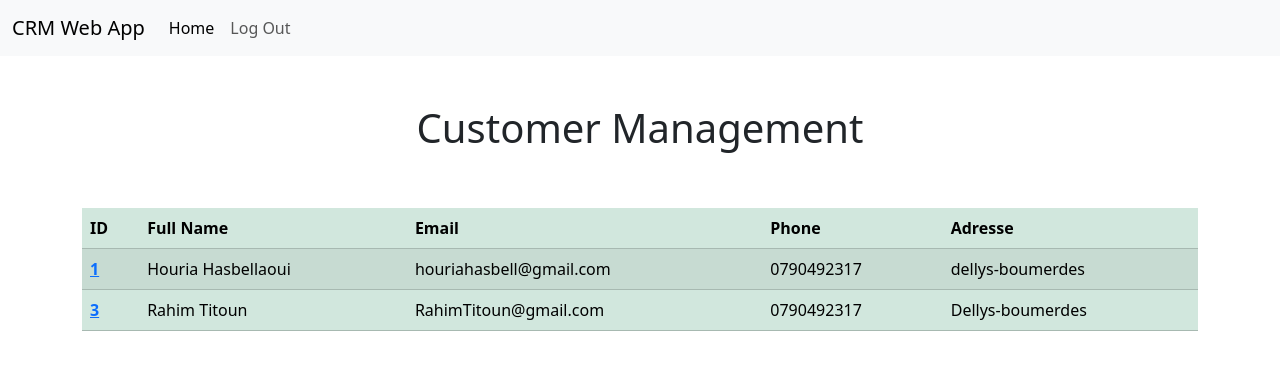
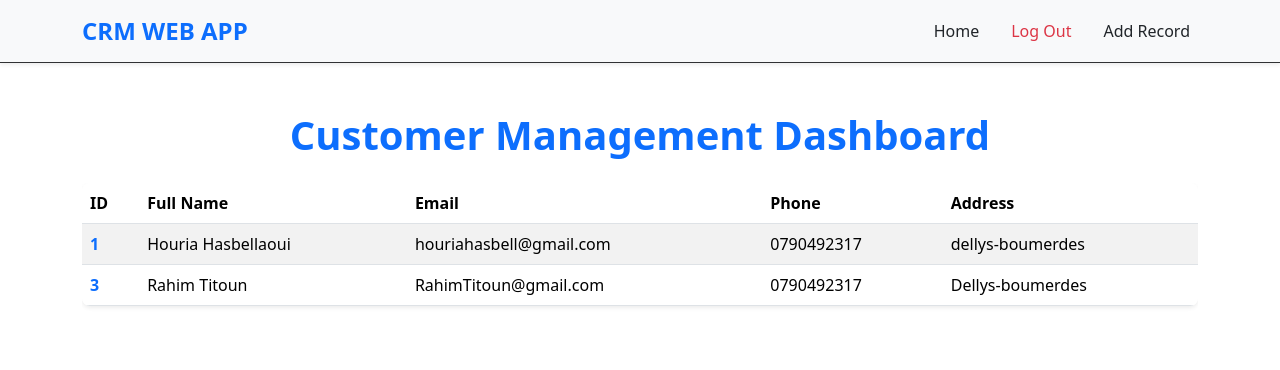
Before and after one commit to Houria-hs/CRM, a Django app: page / in a window 1280 px wide. Shown: the top 370 px of the page. Run offline with Django 5.2, Linux system fonts and the light colour scheme; a user stored in the database is signed in; data comes from the database, SQL or seed files in the repository; some libraries are stand-ins or nearby versions.

Commit message:
Improving the design and responsiveness

```diff
--- a/static/style.css
+++ b/static/style.css
@@ -0,0 +1,77 @@
+*{
+    margin: 0;
+    padding: 0;
+    box-sizing: border-box;
+}
+
+body {
+    background: #eef2f6;
+    color: #495057;
+    font-family: 'Roboto', sans-serif;
+}
+
+.table {
+    border-collapse: separate;
+    border-spacing: 0;
+    border-radius: 8px;
+    overflow: hidden;
+}
+
+.table th, .table td {
+    vertical-align: middle;
+}
+
+a.text-primary:hover {
+    text-decoration: underline;
+}
+
+.alert {
+    background-color: #fff8cd;
+    color: #856404;
+    border: 1px solid #ffeeba;
+    border-radius: 5px;
+    padding: 15px;
+}
+
+
+form {
+    transition: box-shadow 0.3s ease-in-out;
+}
+
+form:hover {
+    box-shadow: 0px 8px 20px rgba(0, 0, 0, 0.1);
+}
+
+button:hover {
+    background-color: #007bff;
+    color: #fff;
+}
+
+a:hover {
+    text-decoration: underline;
+}
+
+/* Responsive Design */
+@media (max-width: 576px) {
+    .container {
+        padding: 20px;
+    }
+
+    form {
+        width: 100%;
+        max-width: 100%;
+    }
+}
+
+.navbar-brand:hover {
+    text-decoration: underline;
+}
+
+.nav-link:hover {
+    color: #007bff !important;
+    text-decoration: underline;
+}
+
+.navbar {
+    border-bottom: 1px solid #313234;
+}
--- a/templates/base.html
+++ b/templates/base.html
@@ -16,7 +16,7 @@
 
     {% if messages %}
         {% for message in messages %}
-        <div class="alert alert-primary text-center" role="alert">
+        <div class="alert alert-primary text-center  animate__animated animate__fadeIn animate__fadeOut " role="alert">
             {{ message }}
         </div>
         {% endfor %}
--- a/templates/home.html
+++ b/templates/home.html
@@ -2,12 +2,75 @@
 {% extends 'base.html' %}
 {% load static %}
 {% load crispy_forms_tags %}
-{% block content%}
+{% block content %}
+
+{% if user.is_authenticated %}
+<div class="container py-5">
+    <h1 class="text-center text-primary mb-4" style="font-weight: bold;">Customer Management Dashboard</h1>
+    {% if customers %}
+    <div class="table-responsive">
+        <table class="table table-striped table-hover shadow-sm">
+            <thead class="thead-dark">
+                <tr>
+                    <th scope="col">ID</th>
+                    <th scope="col">Full Name</th>
+                    <th scope="col">Email</th>
+                    <th scope="col">Phone</th>
+                    <th scope="col">Address</th>
+                </tr>
+            </thead>
+            <tbody>
+                {% for customer in customers %}
+                <tr>
+                    <th scope="row">
+                        <a href="{% url 'customer_record' customer.id %}" class="text-decoration-none text-primary">
+                            {{ customer.id }}
+                        </a>
+                    </th>
+                    <td>{{ customer.full_name }}</td>
+                    <td>{{ customer.email }}</td>
+                    <td>{{ customer.phone }}</td>
+                    <td>{{ customer.adresse }}</td>
+                </tr>
+                {% endfor %}
+            </tbody>
+        </table>
+    </div>
+    {% else %}
+    <div class="alert alert-warning text-center" role="alert">
+        No customers found. Please add some records.
+    </div>
+    {% endif %}
+</div>
+{% else %}
+<div class="container d-flex flex-column align-items-center justify-content-center py-5" style="min-height: 80vh;">
+    <form action="{% url 'home' %}" method="POST" class="p-4 rounded shadow-lg" style="width: 100%; max-width: 400px; background-color: #f8f9fa;">
+        {% csrf_token %}
+        <fieldset class="form-group">
+            <h1 class="text-center text-primary mb-3">Log In</h1>
+            {{ loginform|crispy }}
+        </fieldset>
+        <div class="form-group">
+            <button type="submit" class="btn btn-primary w-100 py-2" style="font-size: 1rem; font-weight: 500;">Submit</button>
+        </div>
+        <div class="border-top mt-3 pt-3 text-center">
+            <small class="text-muted">
+                Haven't registered yet?
+                <a href="{% url 'register' %}" class="text-primary font-weight-bold" style="text-decoration: none;">Sign Up</a>
+            </small>
+        </div>
+    </form>
+</div>
+{% endif %}
+
+{% endblock %}
 
 
-{% if user.is_authenticated %}
+
+
+<!-- {% if user.is_authenticated %}
 <br> <br>
-    <h1 class="text-center"> Customer Management </h1>
+    <h1 class="text-center"> Customer Management Dashboard </h1>
 <br> <br>
     {% if customers %}
     <div class="container">
@@ -35,9 +98,9 @@
         </table>
     </div>
     {% endif %}
-{% else %}
+{% else %} -->
 <!-- log in form -->
-<div class="container d-flex justify-content-center">
+<!-- <div class="container d-flex justify-content-center">
 
     <form  action="{% url 'home' %}" method="POST">
         {% csrf_token %}
@@ -56,8 +119,5 @@
         </div>
     </form>
 
-</div>
-{% endif %}
-
-
-{% endblock %}
+</div> -->
+<!-- {% endif %}
--- a/templates/nav.html
+++ b/templates/nav.html
@@ -1,20 +1,37 @@
 
 
-
-<nav class="navbar navbar-expand-lg bg-body-tertiary">
-    <div class="container-fluid">
-        <a class="navbar-brand" href="#">CRM Web App</a>
-        <button class="navbar-toggler" type="button" data-bs-toggle="collapse" data-bs-target="#navbarNavAltMarkup" aria-controls="navbarNavAltMarkup" aria-expanded="false" aria-label="Toggle navigation">
+<nav class="navbar navbar-expand-lg navbar-light bg-light shadow-sm">
+    <div class="container">
+        <a class="navbar-brand text-primary fw-bold" href="{% url 'home' %}" style="font-size: 1.5rem;">
+            CRM WEB APP
+        </a>
+        <button
+            class="navbar-toggler"
+            type="button"
+            data-bs-toggle="collapse"
+            data-bs-target="#navbarNavAltMarkup"
+            aria-controls="navbarNavAltMarkup"
+            aria-expanded="false"
+            aria-label="Toggle navigation"
+        >
             <span class="navbar-toggler-icon"></span>
         </button>
         <div class="collapse navbar-collapse" id="navbarNavAltMarkup">
-            <div class="navbar-nav">
-                <a class="nav-link active" aria-current="page" href="{% url 'home' %}">Home</a>
-
+            <div class="navbar-nav ms-auto">
+                <a class="nav-link active text-dark fw-medium me-3" aria-current="page" href="{% url 'home' %}">
+                    Home
+                </a>
                 {% if user.is_authenticated %}
-                <a class="nav-link" href="{% url  'logout' %}">Log Out</a>
+                    <a class="nav-link text-danger fw-medium me-3" href="{% url 'logout' %}">
+                        Log Out
+                    </a>
+                    <a class="nav-link text-dark fw-medium" href="{% url 'Add_record' %}">
+                        Add Record
+                    </a>
                 {% else %}
-                <a class="nav-link" href="{% url 'register' %}">Register</a>
+                    <a class="nav-link text-dark fw-medium" href="{% url 'register' %}">
+                        Register
+                    </a>
                 {% endif %}
             </div>
         </div>
```
Also changed, not shown: templates/login.html (+24 -12 lines), templates/register.html (+18 -12 lines).
